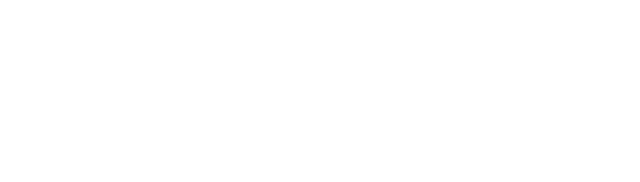
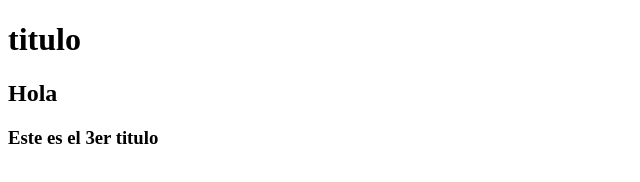
Before and after one commit to gabrielacoronado/hello-world-git, a plain HTML site: page index.html in a window 1280 px wide. Shown: the whole page, without its empty margins (0-640 px from the left). Drawn offline with Linux system fonts and the light colour scheme.

Commit message:
se agrego un titulo al index

```diff
--- a/index.html
+++ b/index.html
@@ -8,7 +8,10 @@
 </head>
 
 <body>
-
+    <h1>titulo</h1>
+    <h2>Hola
+    </h2>
+    <h3>Este es el 3er titulo</h3>
 </body>
 
 </html>
```
